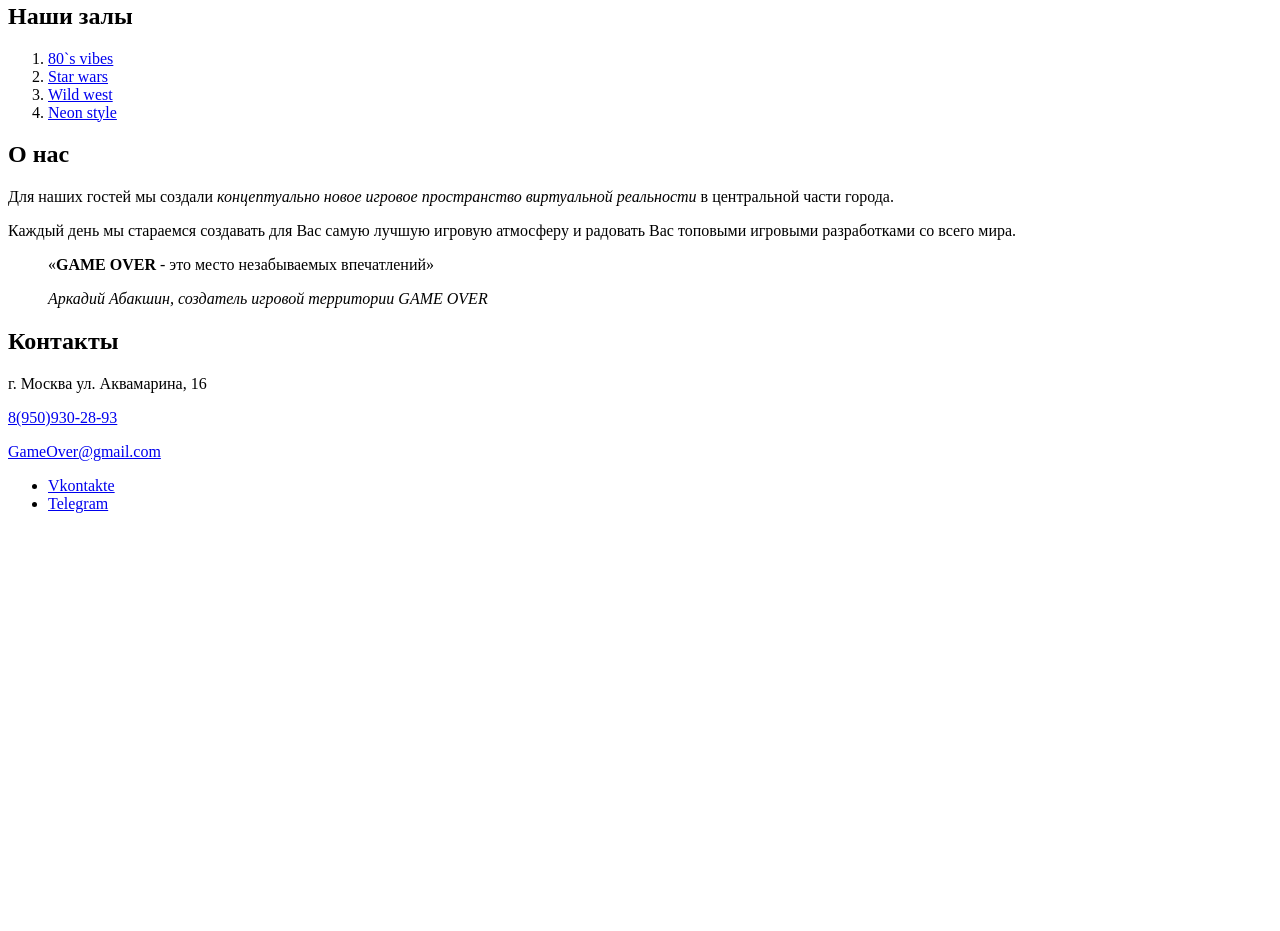
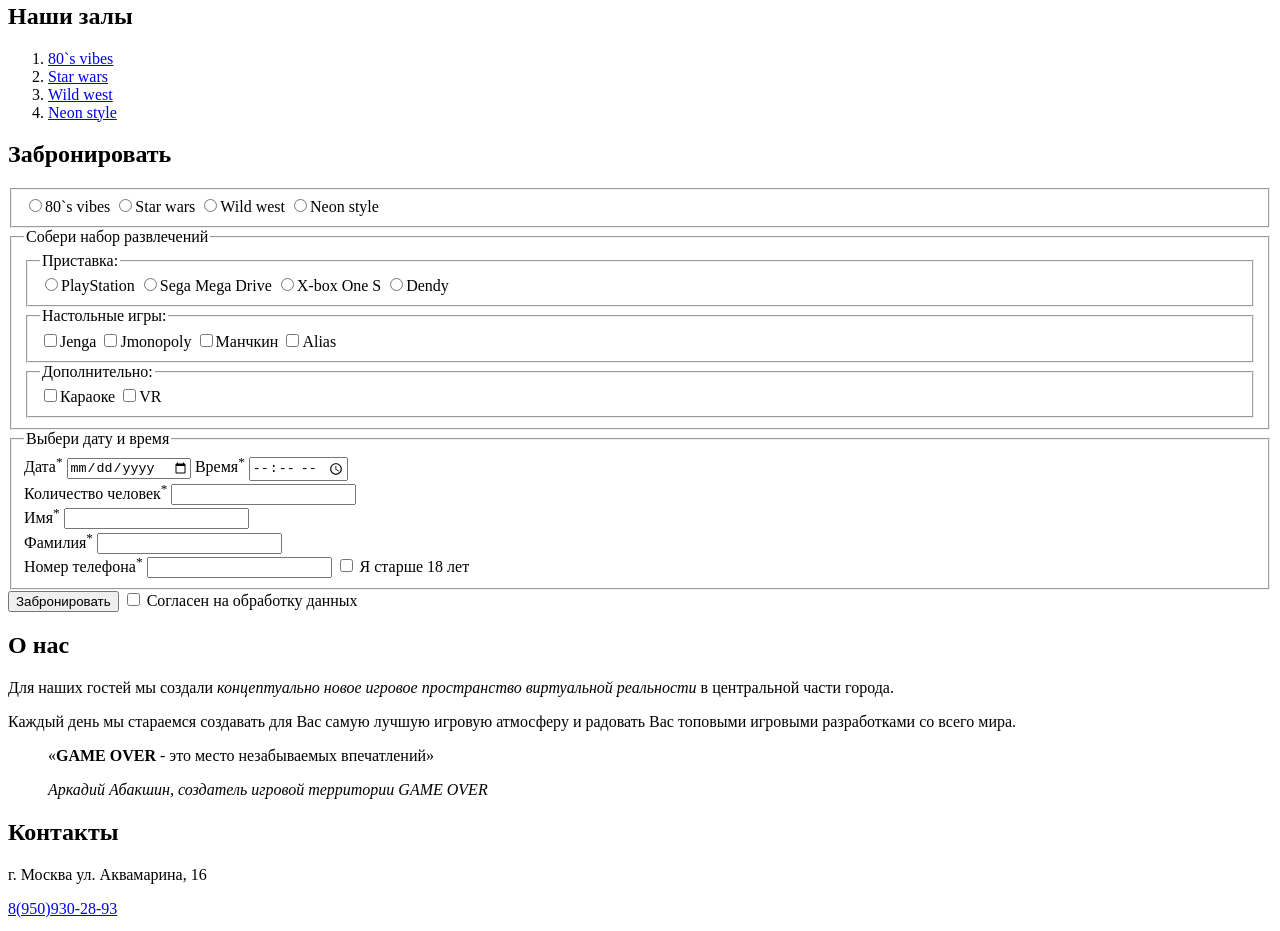
Before and after one commit to Kubanych22/go, a plain HTML site: page index.html in a window 1280 px wide. Shown: the part 1912-2843 px from the top of the page. Before the commit the page ends 2441 px from the top, so only its background shows below. Drawn offline with Linux system fonts and the light colour scheme.

Commit message:
Lesson-05 is ready

```diff
--- a/index.html
+++ b/index.html
@@ -20,7 +20,7 @@
   <ul>
     <li><a href="#halls">Залы</a></li>
     <li><a href="#about">О нас</a></li>
-    <li><a href="">Бронь</a></li>
+    <li><a href="#reservation">Бронь</a></li>
     <li><a href="">Отзывы</a></li>
     <li><a href="#contacts">Контакты</a></li>
   </ul>
@@ -76,6 +76,89 @@
     <li><a href="neon.html">Neon style</a></li>
   </ol>
 
+  <h2 id="reservation">Забронировать</h2>
+
+  <form action="https://jsonplaceholder.typicode.com/posts" method="post">
+    <fieldset>
+      <label>
+        <input type="radio" name="halls" value="80`s vibes">80`s vibes
+      </label>
+      <label>
+        <input type="radio" name="halls" value="Star wars">Star wars
+      </label>
+      <label>
+        <input type="radio" name="halls" value="Wild west">Wild west
+      </label>
+      <label>
+        <input type="radio" name="halls" value="Neon style">Neon style
+      </label>
+    </fieldset>
+
+    <fieldset>
+      <legend>Собери набор развлечений</legend>
+      <fieldset>
+        <legend>Приставка:</legend>
+        <label>
+          <input type="radio" name="box" value="PlayStation">PlayStation
+        </label>
+        <label>
+          <input type="radio" name="box" value="Sega Mega Drive">Sega Mega Drive
+        </label>
+        <label>
+          <input type="radio" name="box" value="X-box One S">X-box One S
+        </label>
+        <label>
+          <input type="radio" name="box" value="Dendy">Dendy
+        </label>
+      </fieldset>
+      <fieldset>
+        <legend>Настольные игры:</legend>
+        <label>
+          <input type="checkbox" name="jenga" value="Jenga">Jenga
+        </label>
+        <label>
+          <input type="checkbox" name="jmonopoly" value="jmonopoly">Jmonopoly
+        </label>
+        <label>
+          <input type="checkbox" name="manchkin" value="manchkin">Манчкин
+        </label>
+        <label>
+          <input type="checkbox" name="alias" value="alias">Alias
+        </label>
+      </fieldset>
+      <fieldset>
+        <legend>Дополнительно:</legend>
+        <label>
+          <input type="checkbox" name="karaoke" value="karaoke">Караоке
+        </label>
+        <label>
+          <input type="checkbox" name="vr" value="vr">VR
+        </label>
+      </fieldset>
+    </fieldset>
+    <fieldset>
+      <legend>Выбери дату и время</legend>
+      <label for="date">Дата<sup>*</sup></label>
+      <input type="date" name="date" id="date" required>
+      <label for="time">Время<sup>*</sup></label>
+      <input type="time" name="time" id="time" required><br>
+      <label for="number">Количество человек<sup>*</sup></label>
+      <input type="number" name="number" id="number" required><br>
+      <label for="name">Имя<sup>*</sup></label>
+      <input type="text" name="name" id="name" required><br>
+      <label for="surname">Фамилия<sup>*</sup></label>
+      <input type="text" name="surname" id="surname" required><br>
+      <label for="phone">Номер телефона<sup>*</sup></label>
+      <input type="tel" name="phone" id="phone" required>
+      <input type="checkbox" name="age" id="age" value="age">
+      <label for="age">Я старше 18 лет</label>
+    </fieldset>
+
+    <input type="submit" value="Забронировать">
+    <input type="checkbox" name="processing" id="processing" value="processing">
+    <label for="processing">Согласен на обработку данных</label>
+  </form>
+
   <h2 id="about">О нас</h2>
 
   <p>Для наших гостей мы создали
```
